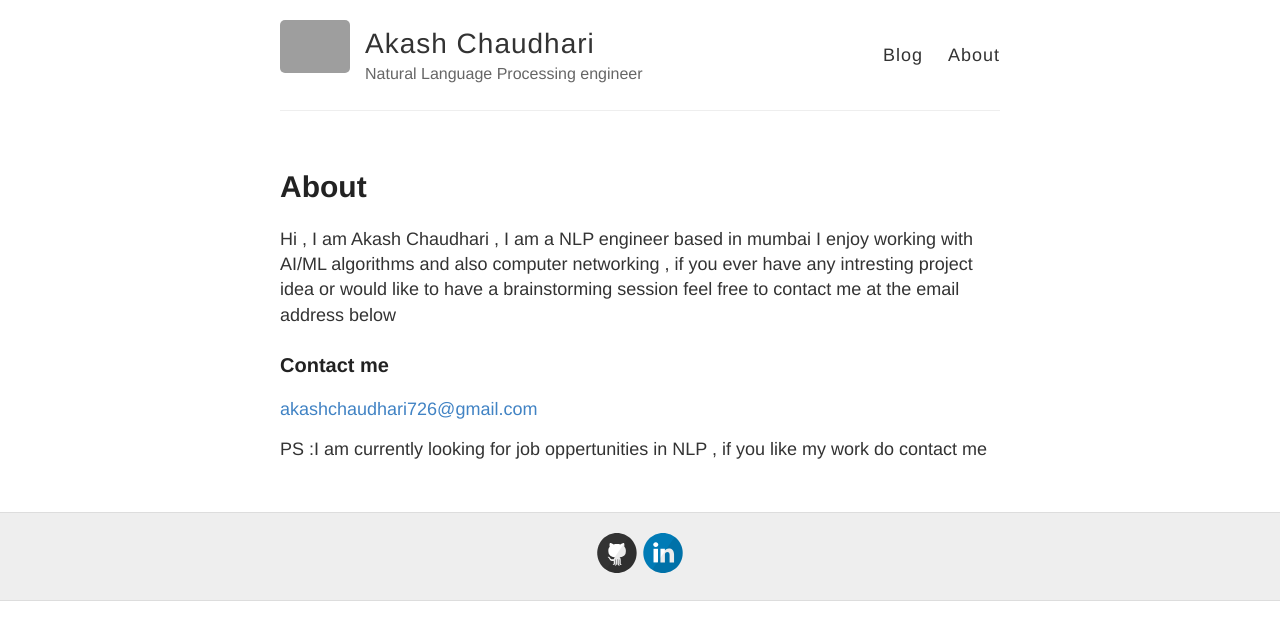
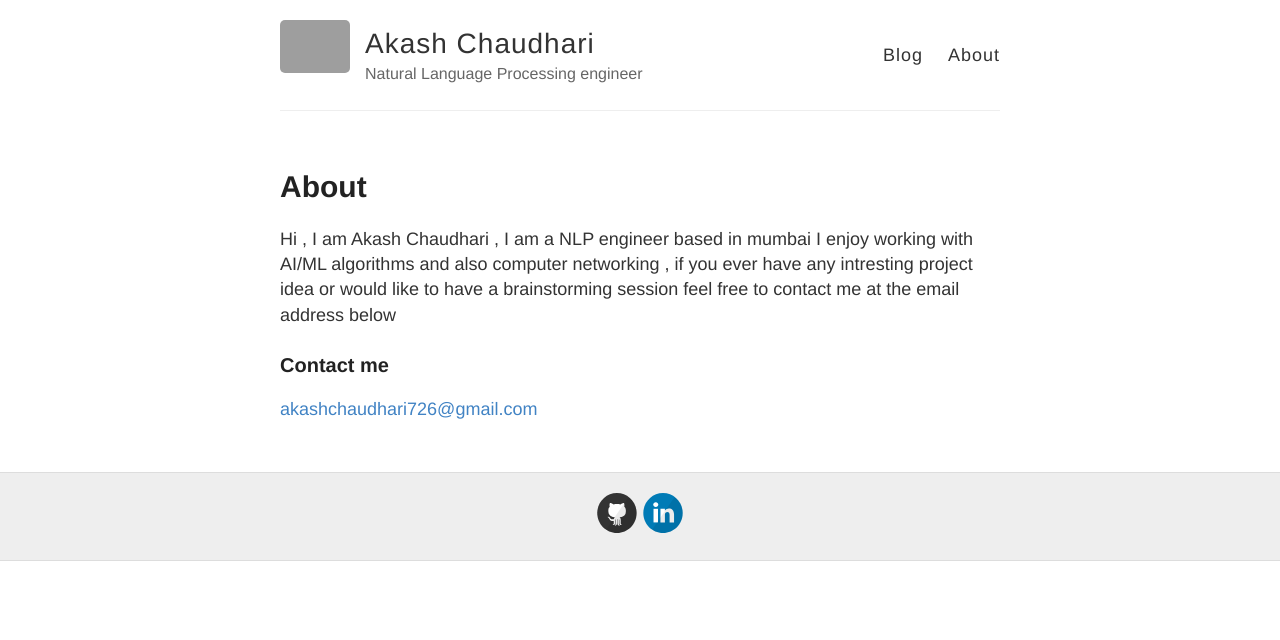
Before and after one commit to akashchaudhari98/akashchaudhari98.github.io, a Jekyll site: the page built from about.md, in a window 1280 px wide. Shown: the top 640 px of the page. Built offline with Jekyll 4.4.1, drawn with Linux system fonts in a browser that asks for light colours; grey boxes are pictures that could not be loaded.

Commit message:
Update about.md

```diff
--- a/about.md
+++ b/about.md
@@ -13,6 +13,3 @@ I enjoy working with AI/ML algorithms and also computer networking , if you ever
 ### Contact me
 
 [akashchaudhari726@gmail.com](mailto:email@domain.com)
-
-
-PS :I am currently looking for job oppertunities in NLP , if you like my work do contact me
```
